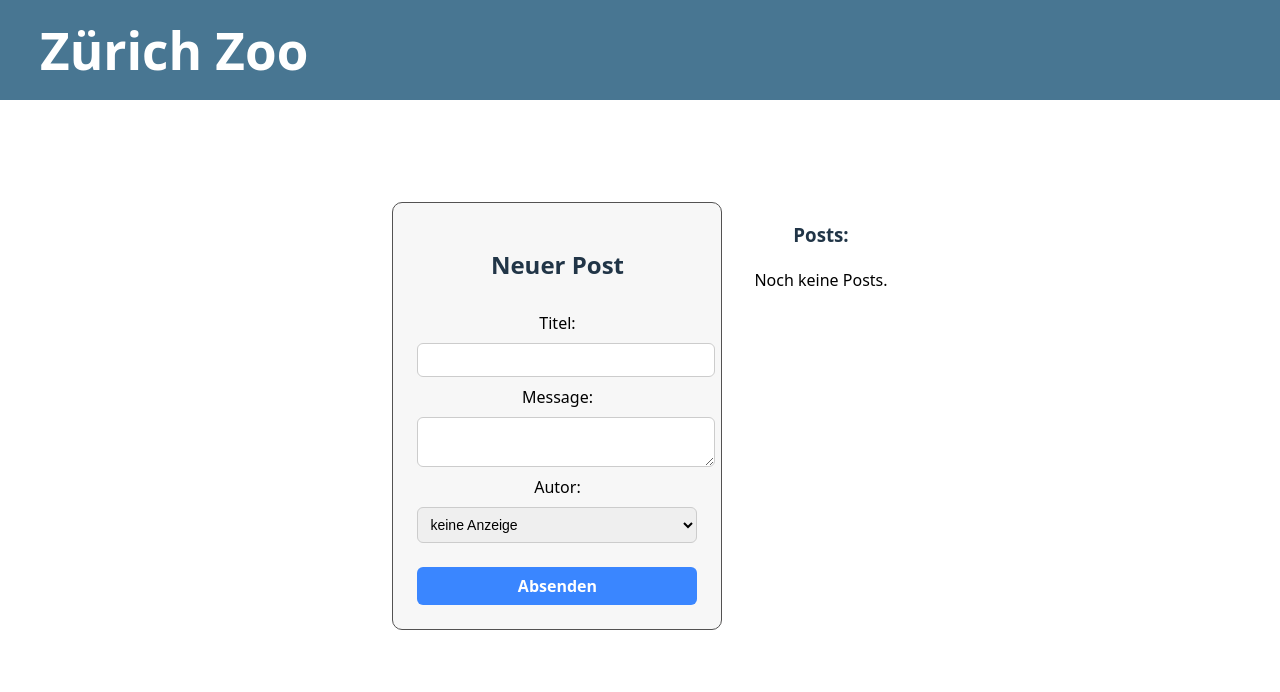
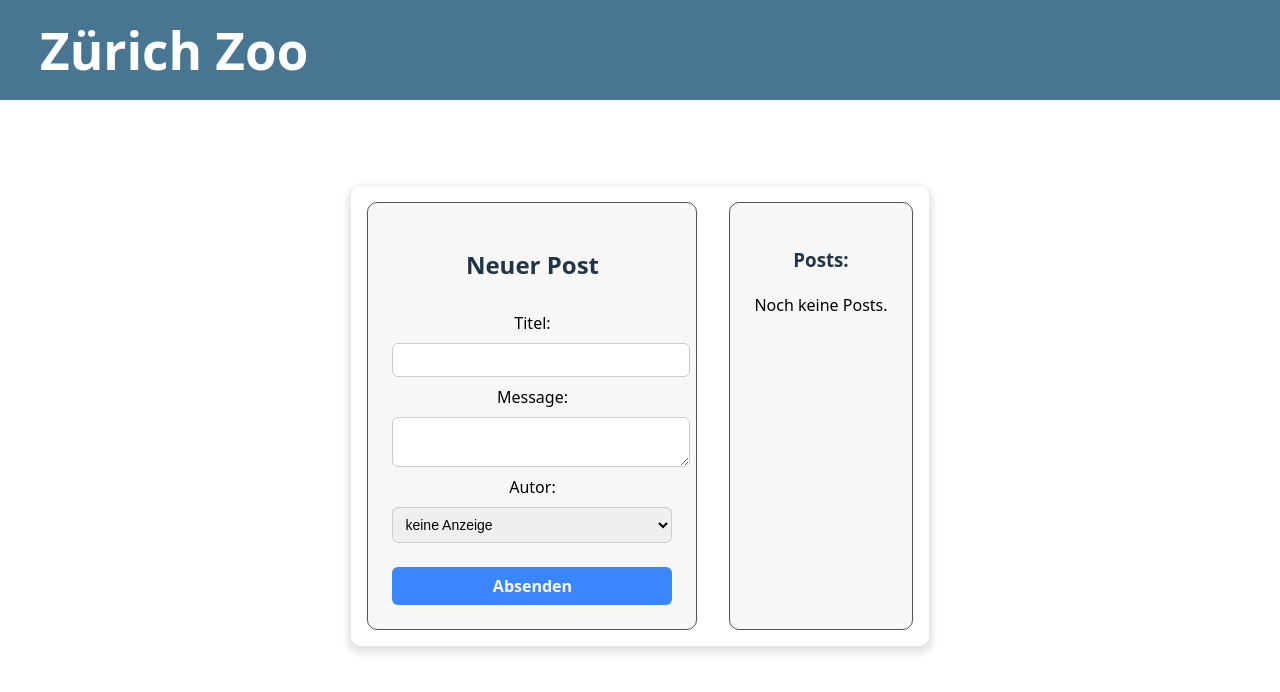
Before and after one commit to Kleif298/zuerich-zoo, a React (Vite) app: page / in a window 1280 px wide. Shown: the top 692 px of the page. Built offline with nearby package versions, Linux system fonts and the light colour scheme.

Commit message:
Redisigned Form

```diff
--- a/src/components/form/Form.css
+++ b/src/components/form/Form.css
@@ -3,6 +3,8 @@
   gap: 2rem;
   margin-top: 2rem;
   padding: 1rem;
+  box-shadow: 0 4px 6px 4px rgba(0, 0, 0, 0.1);
+  border-radius: 10px;
 }
 
 .post-form {
@@ -42,6 +44,10 @@
 }
 
 .post-list {
+  background: #f7f7f7;
+  padding: 1.5rem;
+  border-radius: 10px;
+  border: 1px solid #535252;
   flex: 1;
 }
 
```
